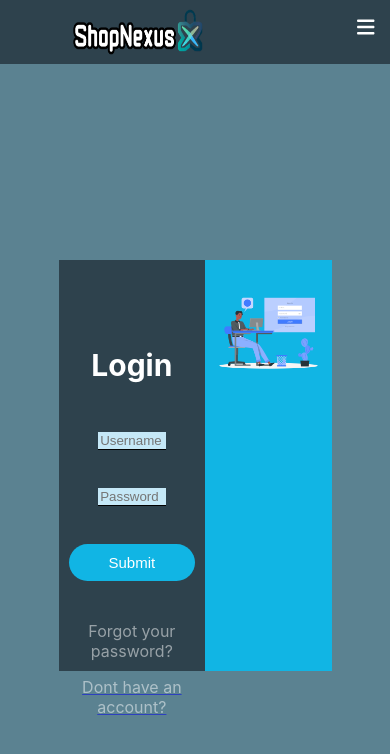
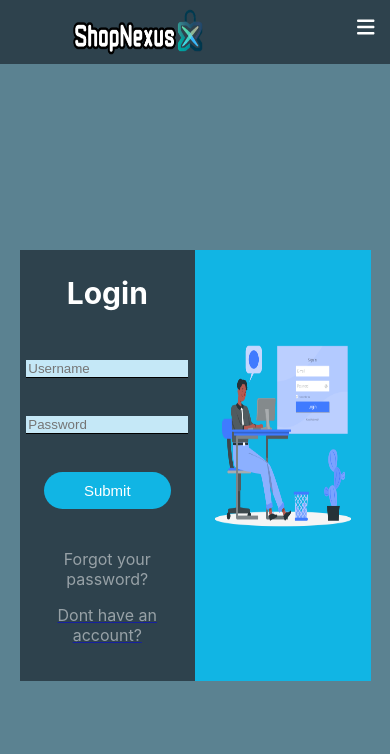
Before and after one commit to Tarik-Talic/ShopNexus, a React (Create React App) app: page /login in a window 390 px wide. Shown: the top 754 px of the page. Built offline with nearby package versions, Linux system fonts and the light colour scheme; a web font is replaced by a local one.

Commit message:
mobile view fix

```diff
--- a/src/components/productCard/ProductCard.css
+++ b/src/components/productCard/ProductCard.css
@@ -22,7 +22,7 @@
   margin-bottom: 3rem;
 }
 
-.product-name{
+.product-name {
   font-size: 17px;
   font-weight: 600;
 }
@@ -111,36 +111,61 @@
   padding: 10px;
   cursor: pointer;
 }
-.modal-cart:hover{
+.modal-cart:hover {
   background-color: #fff;
   color: #323232;
 }
+
+/* Pop Up animation  */
 .scale-in-center {
-	-webkit-animation: scale-in-center 0.5s cubic-bezier(0.250, 0.460, 0.450, 0.940) both;
-	        animation: scale-in-center 0.5s cubic-bezier(0.250, 0.460, 0.450, 0.940) both;
+  -webkit-animation: scale-in-center 0.5s cubic-bezier(0.25, 0.46, 0.45, 0.94)
+    both;
+  animation: scale-in-center 0.5s cubic-bezier(0.25, 0.46, 0.45, 0.94) both;
 }
 
 @-webkit-keyframes scale-in-center {
   0% {
     -webkit-transform: scale(0);
-            transform: scale(0);
+    transform: scale(0);
     opacity: 1;
   }
   100% {
     -webkit-transform: scale(1);
-            transform: scale(1);
+    transform: scale(1);
     opacity: 1;
   }
 }
 @keyframes scale-in-center {
   0% {
     -webkit-transform: scale(0);
-            transform: scale(0);
+    transform: scale(0);
     opacity: 1;
   }
   100% {
     -webkit-transform: scale(1);
-            transform: scale(1);
+    transform: scale(1);
     opacity: 1;
   }
 }
+@media (max-width: 600px) {
+  .modalContainer {
+    width: 95%;
+  }
+  .left-side {
+    font-size: 11px;
+  }
+  .modal-info > h2 {
+    font-size: 17px;
+  }
+  .modal-product-description {
+    padding: 0;
+    font-size: 10px;
+  }
+  .modal-price {
+    font-size: 20px;
+  }
+  .modal-product-image {
+    width: 140px;
+    height: 190px;
+  }
+}
--- a/src/components/productCard/ProductModal.js
+++ b/src/components/productCard/ProductModal.js
@@ -2,7 +2,6 @@ import React from 'react';
 import './ProductCard.css';
 import { FontAwesomeIcon } from '@fortawesome/react-fontawesome';
 import { faCircleXmark } from '@fortawesome/free-regular-svg-icons';
-import { FaStar } from 'react-icons/fa';
 import { useCart } from 'react-use-cart';
 import { ToastContainer, toast } from 'react-toastify';
 import { Rating } from 'react-simple-star-rating';
--- a/src/components/products/Products.css
+++ b/src/components/products/Products.css
@@ -28,7 +28,7 @@
 
 @media (max-width: 600px) {
   .productCategories {
-    gap: 0.7rem;
+    gap: 0;
     font-size: 13px;
   }
 }
@@ -36,7 +36,7 @@
 .productCategories > a {
   color: #ffff;
   display: inline-block;
-  padding: 5px 20px;
+  padding: 5px 15px;
   position: relative;
 }
 
--- a/src/components/register-form/Form.css
+++ b/src/components/register-form/Form.css
@@ -35,7 +35,7 @@
   align-items: center;
   gap: 1.5rem;
 }
-.singCard{
+.singCard {
   height: 90%;
 }
 .form-header {
@@ -100,3 +100,19 @@
   color: white;
   transition: all 300ms ease-in-out;
 }
+@media (max-width: 600px) {
+  .container {
+    width: 90%;
+  }
+  .form-card {
+    padding: 10px 0;
+    height: 100%;
+  }
+  .form-card > input {
+    width: 100%;
+  }
+  .image-container > img{
+height: 75%;
+
+  }
+}
--- a/src/components/register-form/login-page/Login.js
+++ b/src/components/register-form/login-page/Login.js
@@ -76,7 +76,6 @@ function Login() {
               <p className="form-passwordReset">Dont have an account?</p>
             </Link>
           </div>
-          <DevTool control={control} />
         </form>
         </div>
         <div className='image-container'>
--- a/src/components/register-form/register-page/Register.js
+++ b/src/components/register-form/register-page/Register.js
@@ -1,13 +1,13 @@
-import React from "react";
-import "../Form.css";
-import { useState, useEffect } from "react";
-import SingUp from '../../../assets/Sign up-bro.png'
-import { useForm } from "react-hook-form";
-import { DevTool } from "@hookform/devtools";
+import React from 'react';
+import '../Form.css';
+import { useState, useEffect } from 'react';
+import SingUp from '../../../assets/Sign up-bro.png';
+import { useForm } from 'react-hook-form';
+import { DevTool } from '@hookform/devtools';
 function Register() {
   const [account, setAccount] = useState({
-    firstName: "",
-    password: "",
+    firstName: '',
+    password: '',
   });
   console.log(account);
   const form = useForm();
@@ -20,7 +20,7 @@ function Register() {
         password: data.password,
       };
     });
-    console.log("form Submitted", data);
+    console.log('form Submitted', data);
   };
   useEffect(() => {
     if (isSubmitSuccessful) {
@@ -32,7 +32,10 @@ function Register() {
       <div className="form-container ">
         <div className="container">
           <div className="input-container">
-            <form className="form-card singCard" onSubmit={handleSubmit(onSubmit)}>
+            <form
+              className="form-card singCard"
+              onSubmit={handleSubmit(onSubmit)}
+            >
               <h2 className="form-header">Register</h2>
               <input
                 className="name-input"
@@ -99,8 +102,6 @@ function Register() {
               <button className="form-submitBtn" type="submit">
                 Submit
               </button>
-
-              <DevTool control={control} />
             </form>
           </div>
           <div className="image-container">
```
Also changed, not shown: src/App.css (+0 -16 lines).
